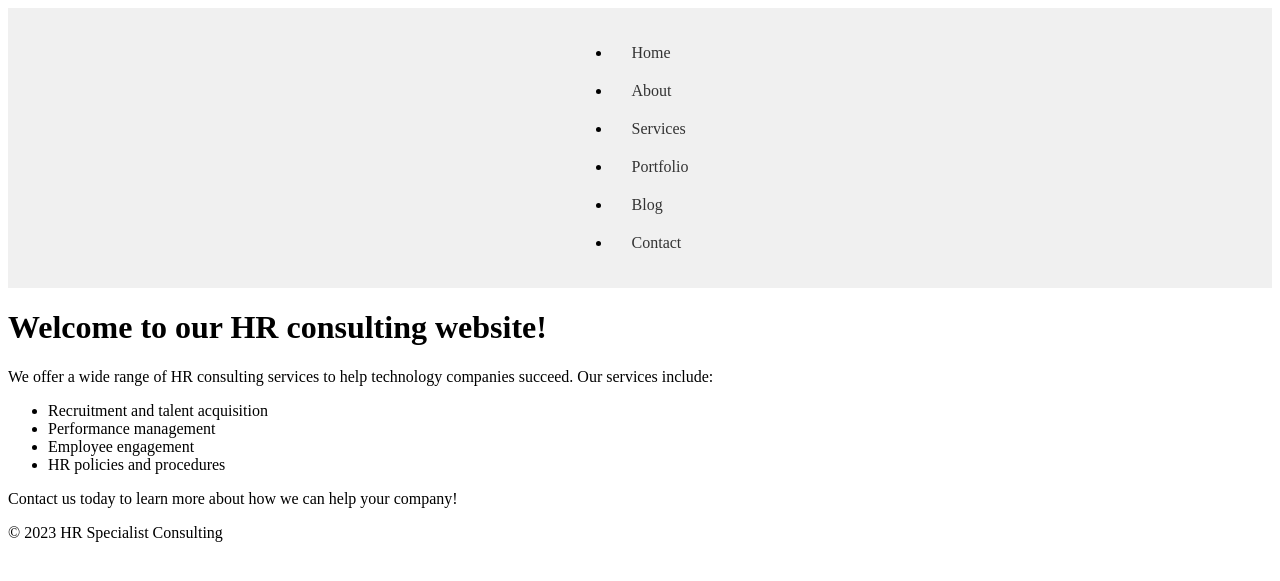
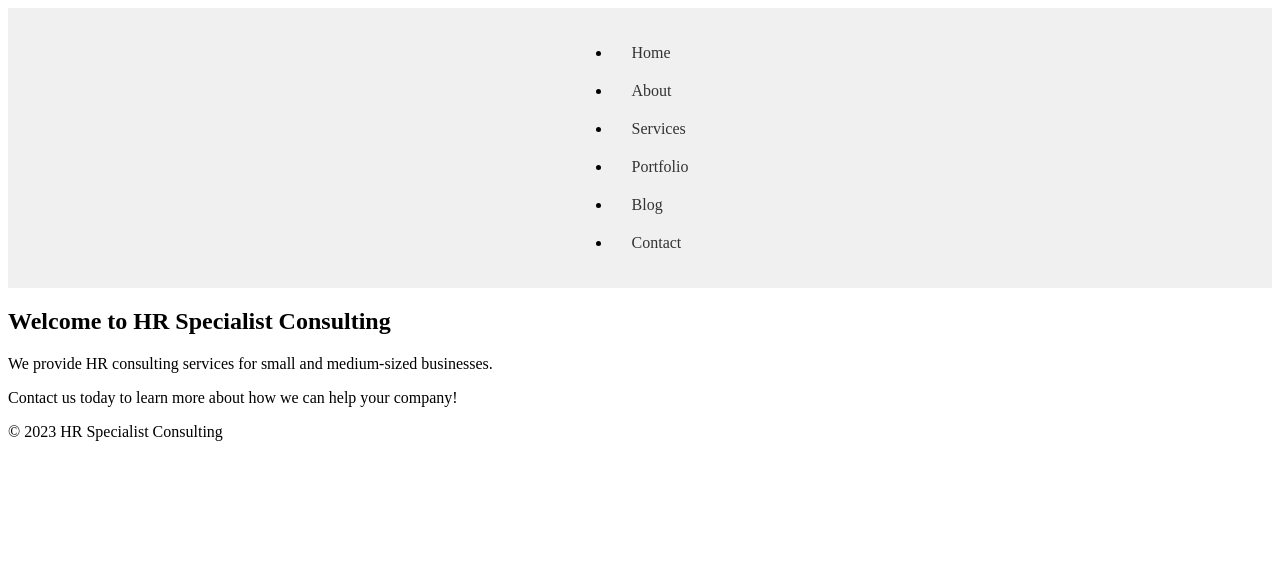
Before and after one commit to beeHR/Bee-HR-Consulting, a Jekyll site: the page built from index.md, in a window 1280 px wide. Shown: the top 581 px of the page. Built offline with Jekyll 4.4.1, drawn with Linux system fonts in a browser that asks for light colours.

Commit message:
Update index.md

```diff
--- a/index.md
+++ b/index.md
@@ -1,15 +1,10 @@
 ---
 layout: default
-title: Home
+title: HR Consulting Services
 ---
 
-# Welcome to our HR consulting website!
-
-We offer a wide range of HR consulting services to help technology companies succeed. Our services include:
-
-- Recruitment and talent acquisition
-- Performance management
-- Employee engagement
-- HR policies and procedures
-
-Contact us today to learn more about how we can help your company!
+<section>
+  <h1>Welcome to HR Specialist Consulting</h1>
+  <p>We provide HR consulting services for small and medium-sized businesses.</p>
+  <p>Contact us today to learn more about how we can help your company!</p>
+</section>
```
